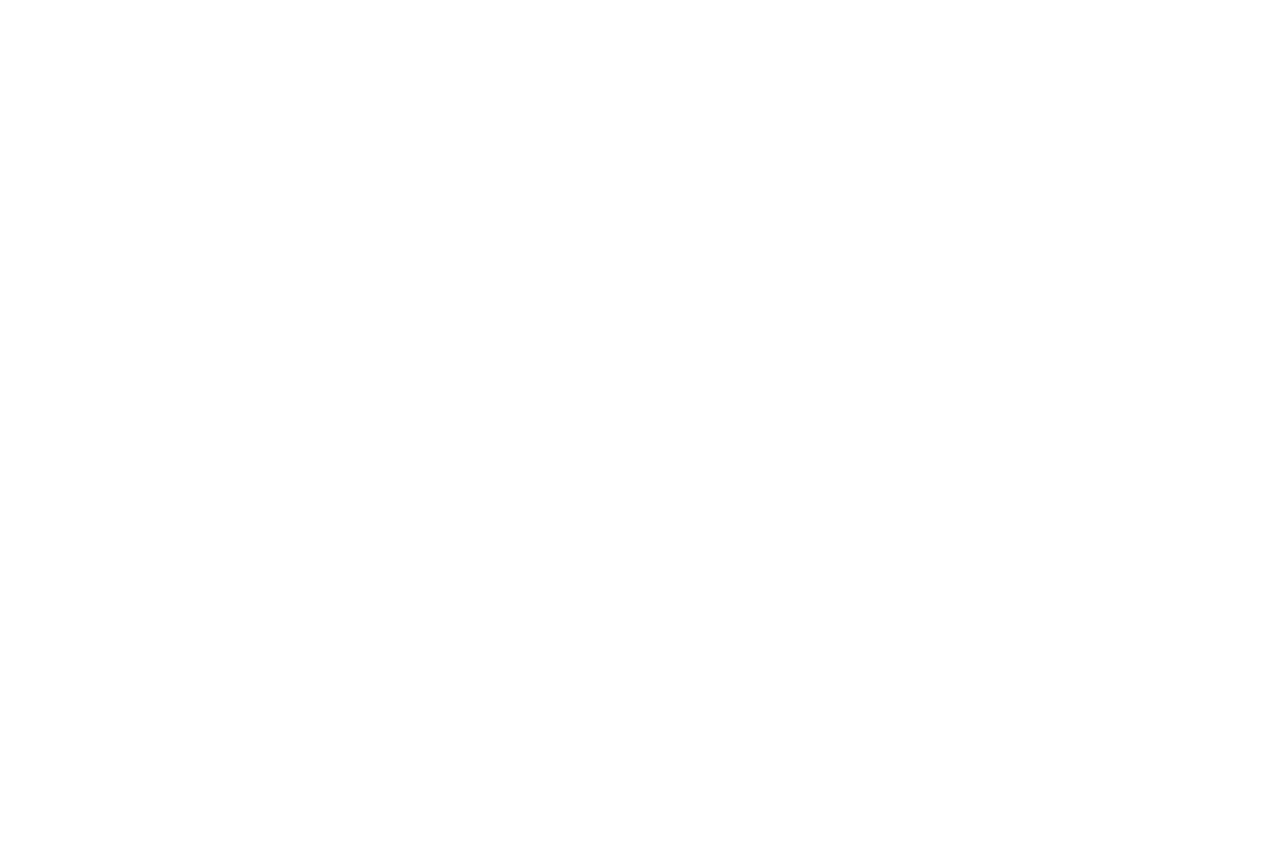
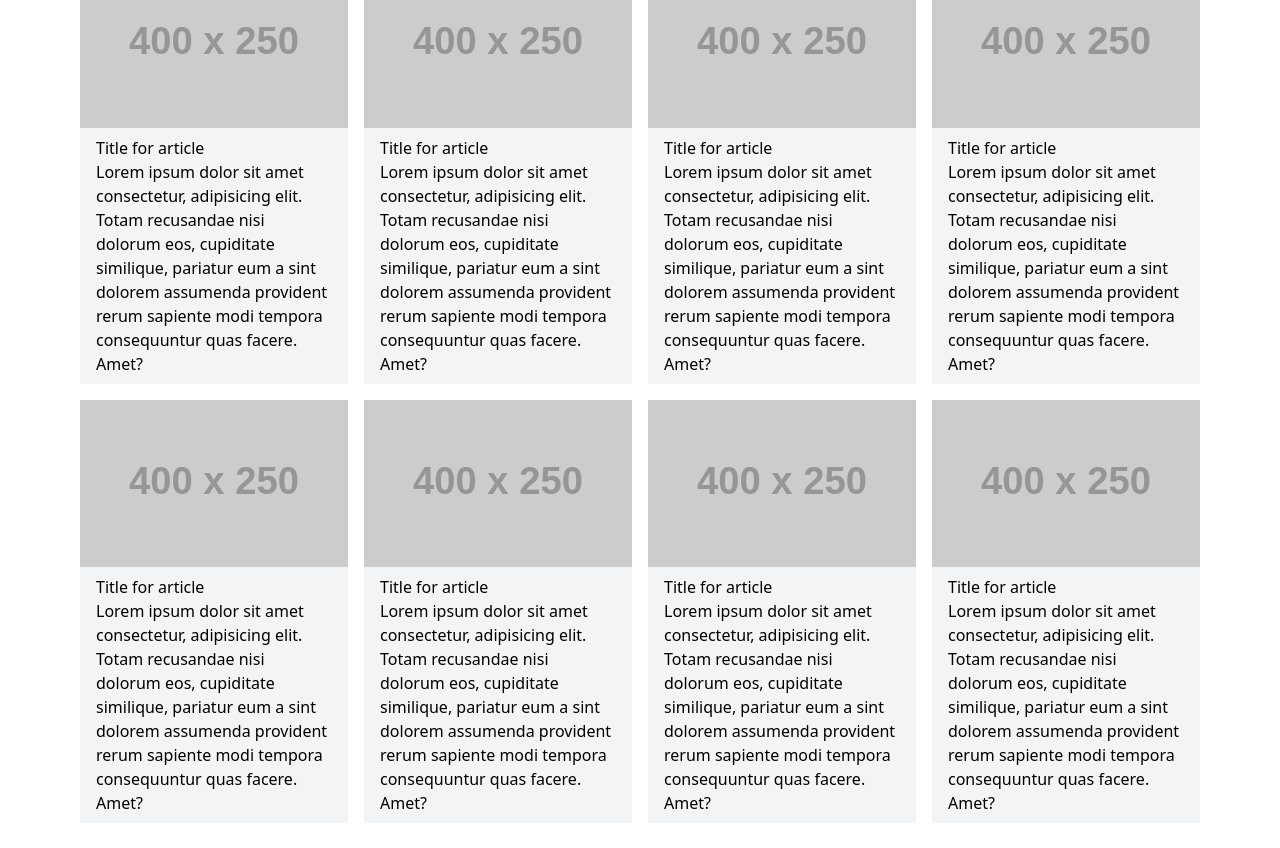
Before and after one commit to mohsensami/blog, a Vue app in the folder front/: page / in a window 1280 px wide. Shown: the part 560-1408 px from the top of the page. Before the commit the page ends 800 px from the top, so only its background shows below. Built offline with nearby package versions, Linux system fonts and the light colour scheme.

Commit message:
add posts grid to home page

```diff
--- a/front/src/assets/css/index.css
+++ b/front/src/assets/css/index.css
@@ -5,7 +5,10 @@
     }
     h2 {
       @apply text-xl;
-    }
+    },
+    h3 {
+      @apply text-xl;
+    },
     body {
         font-size: 16px;
         @apply leading-8;
--- a/front/src/components/pages/Home.vue
+++ b/front/src/components/pages/Home.vue
@@ -3,10 +3,71 @@
     <div class="container">
       <div class="flex flex-col sm:flex-row gap-4">
       <div class="sm:flex-1"><img class="ring-blue-100 ring-offset-2 ring-2" src="https://via.placeholder.com/600x400.jpeg"></div>
-      <div class="flex items-center sm:flex-1">
+      <div class="flex flex-col justify-center items-center sm:flex-1">
+        <h3>Title for article</h3>
         <p>Lorem ipsum, dolor sit amet consectetur adipisicing elit. Sequi expedita molestiae id excepturi, quidem obcaecati, delectus ad corporis error voluptatem, saepe at officia soluta? Eligendi tempora excepturi impedit soluta adipisci.</p>
       </div>
     </div>
+    </div>
+  </section>
+  <section class="py-8">
+    <div class="container grid grid-cols-4 gap-4">
+      <div class="bg-gray-100">
+        <img src="https://via.placeholder.com/400x250">
+        <div class="py-2 px-4">
+          <h3>Title for article</h3>
+          <p>Lorem ipsum dolor sit amet consectetur, adipisicing elit. Totam recusandae nisi dolorum eos, cupiditate similique, pariatur eum a sint dolorem assumenda provident rerum sapiente modi tempora consequuntur quas facere. Amet?</p>
+        </div>
+      </div>
+      <div class="bg-gray-100">
+        <img src="https://via.placeholder.com/400x250">
+        <div class="py-2 px-4">
+          <h3>Title for article</h3>
+          <p>Lorem ipsum dolor sit amet consectetur, adipisicing elit. Totam recusandae nisi dolorum eos, cupiditate similique, pariatur eum a sint dolorem assumenda provident rerum sapiente modi tempora consequuntur quas facere. Amet?</p>
+        </div>
+      </div>
+      <div class="bg-gray-100">
+        <img src="https://via.placeholder.com/400x250">
+        <div class="py-2 px-4">
+          <h3>Title for article</h3>
+          <p>Lorem ipsum dolor sit amet consectetur, adipisicing elit. Totam recusandae nisi dolorum eos, cupiditate similique, pariatur eum a sint dolorem assumenda provident rerum sapiente modi tempora consequuntur quas facere. Amet?</p>
+        </div>
+      </div>
+      <div class="bg-gray-100">
+        <img src="https://via.placeholder.com/400x250">
+        <div class="py-2 px-4">
+          <h3>Title for article</h3>
+          <p>Lorem ipsum dolor sit amet consectetur, adipisicing elit. Totam recusandae nisi dolorum eos, cupiditate similique, pariatur eum a sint dolorem assumenda provident rerum sapiente modi tempora consequuntur quas facere. Amet?</p>
+        </div>
+      </div>
+      <div class="bg-gray-100">
+        <img src="https://via.placeholder.com/400x250">
+        <div class="py-2 px-4">
+          <h3>Title for article</h3>
+          <p>Lorem ipsum dolor sit amet consectetur, adipisicing elit. Totam recusandae nisi dolorum eos, cupiditate similique, pariatur eum a sint dolorem assumenda provident rerum sapiente modi tempora consequuntur quas facere. Amet?</p>
+        </div>
+      </div>
+      <div class="bg-gray-100">
+        <img src="https://via.placeholder.com/400x250">
+        <div class="py-2 px-4">
+          <h3>Title for article</h3>
+          <p>Lorem ipsum dolor sit amet consectetur, adipisicing elit. Totam recusandae nisi dolorum eos, cupiditate similique, pariatur eum a sint dolorem assumenda provident rerum sapiente modi tempora consequuntur quas facere. Amet?</p>
+        </div>
+      </div>
+      <div class="bg-gray-100">
+        <img src="https://via.placeholder.com/400x250">
+        <div class="py-2 px-4">
+          <h3>Title for article</h3>
+          <p>Lorem ipsum dolor sit amet consectetur, adipisicing elit. Totam recusandae nisi dolorum eos, cupiditate similique, pariatur eum a sint dolorem assumenda provident rerum sapiente modi tempora consequuntur quas facere. Amet?</p>
+        </div>
+      </div>
+      <div class="bg-gray-100">
+        <img src="https://via.placeholder.com/400x250">
+        <div class="py-2 px-4">
+          <h3>Title for article</h3>
+          <p>Lorem ipsum dolor sit amet consectetur, adipisicing elit. Totam recusandae nisi dolorum eos, cupiditate similique, pariatur eum a sint dolorem assumenda provident rerum sapiente modi tempora consequuntur quas facere. Amet?</p>
+        </div>
+      </div>
     </div>
   </section>
 </template>
```
